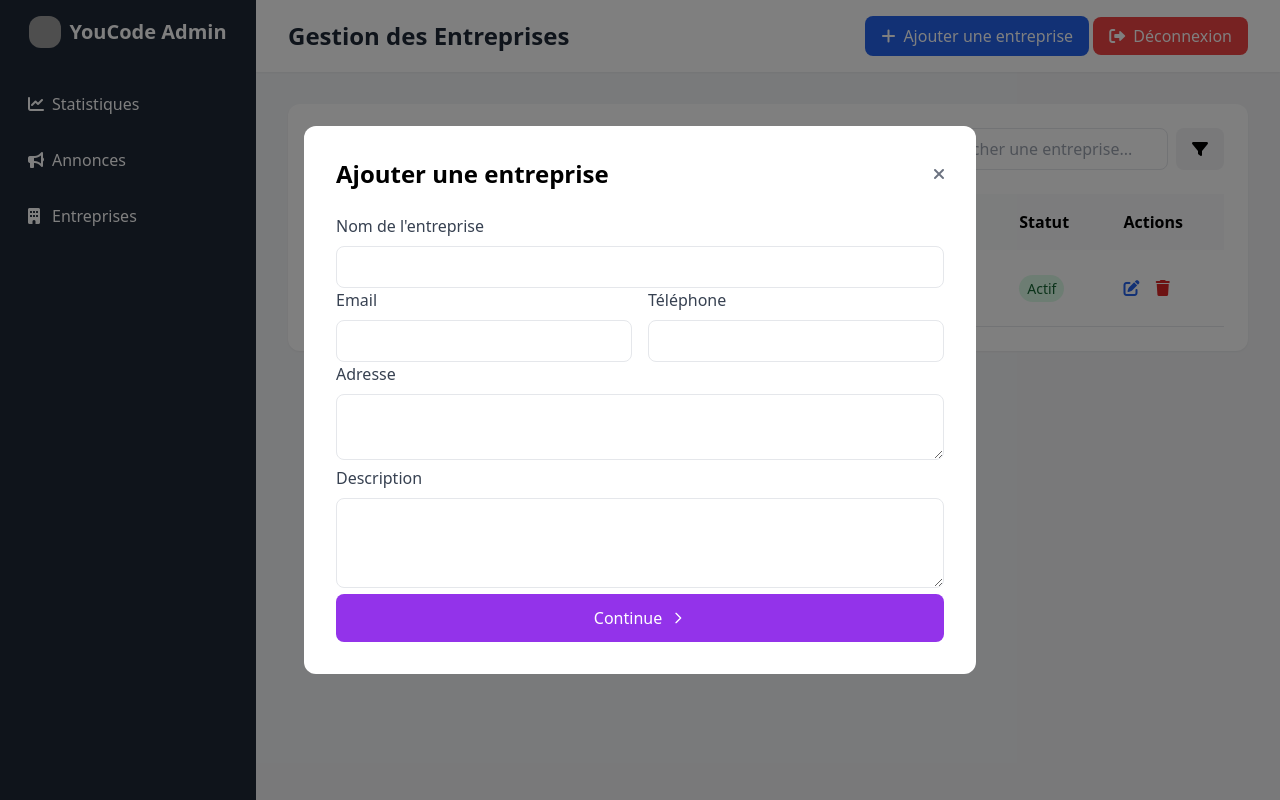
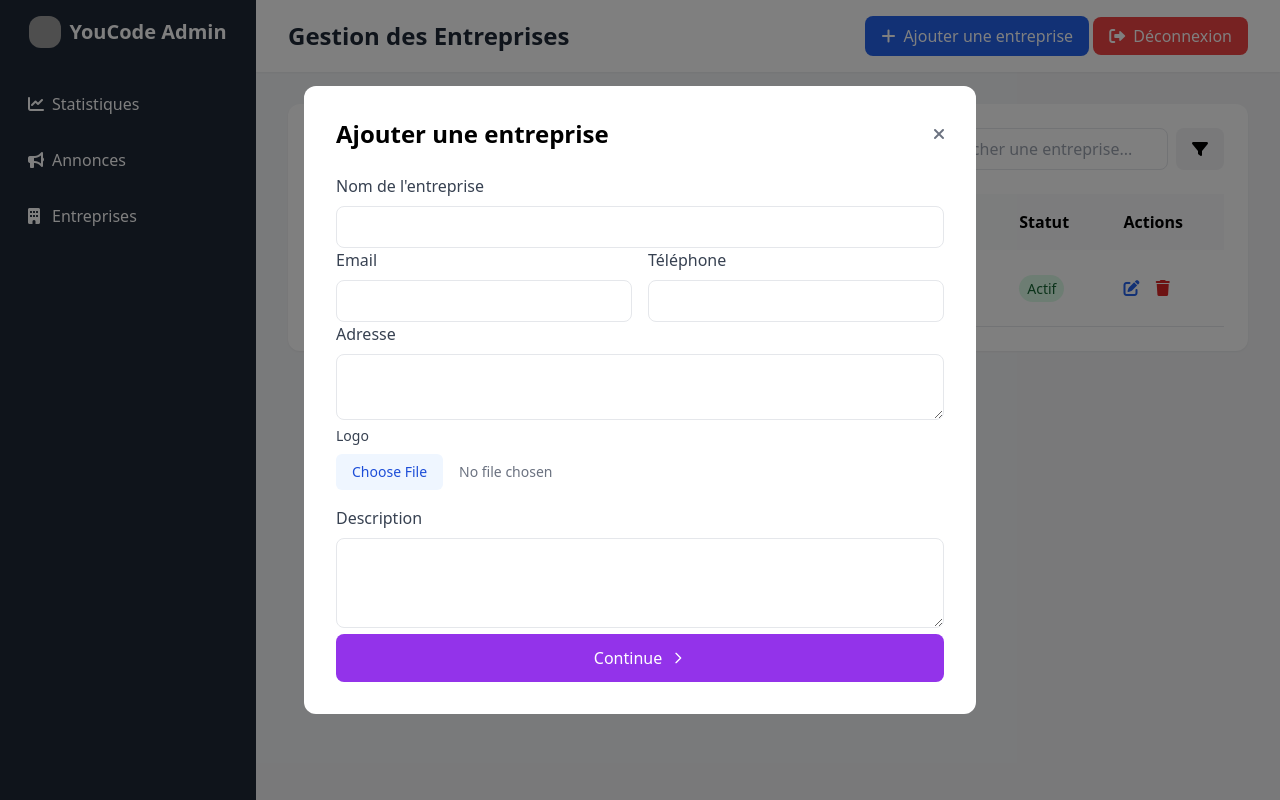
Before and after one commit to issam-mhj/JobDating, a PHP site: template app/views/companies.twig in a window 1280 px wide, after a click on "Ajouter une entreprise". Run offline with PHP 8.4, Linux system fonts and the light colour scheme; the template is opened without the code that fills it: most values are stand-ins (such as "Sample title", 1, 10 or a date in 2020); some libraries are stand-ins or nearby versions; grey boxes are pictures that could not be loaded.

Commit message:
JD-4 logo capturing

```diff
--- a/app/models/Company.php
+++ b/app/models/Company.php
@@ -7,5 +7,5 @@ use Illuminate\Database\Eloquent\Model;
 class Company extends Model
 {
     protected $table = 'companies';
-    protected $fillable = ['company_name', 'details'];
+    protected $fillable = ['company_name', 'email', 'number', 'location', 'logo', 'details'];
 }
--- a/app/views/companies.twig
+++ b/app/views/companies.twig
@@ -81,7 +81,7 @@
 	</div>
 
 	<!-- Add Company Modal -->
-	<form id="signInForm" action="/Admin/Companies" method="POST" class="space-y-6">
+	<form id="signInForm" action="/Admin/Companies" method="POST" class="space-y-6" enctype="multipart/form-data">
 		<div id="addCompanyModal" class="fixed inset-0 bg-black bg-opacity-50 flex items-center justify-center hidden">
 			<div class="bg-white rounded-xl p-8 max-w-2xl w-full">
 				<div class="flex justify-between items-center mb-6">
@@ -98,16 +98,28 @@
 					<div class="grid grid-cols-2 gap-4">
 						<div>
 							<label class="block text-gray-700 mb-2">Email</label>
-							<input type="email" class="w-full p-2 border rounded-lg" required>
+							<input type="email" name="email" class="w-full p-2 border rounded-lg" required>
 						</div>
 						<div>
 							<label class="block text-gray-700 mb-2">Téléphone</label>
-							<input type="tel" class="w-full p-2 border rounded-lg" required>
+							<input type="tel" name="tel" class="w-full p-2 border rounded-lg" required>
 						</div>
 					</div>
 					<div>
 						<label class="block text-gray-700 mb-2">Adresse</label>
-						<textarea class="w-full p-2 border rounded-lg" rows="2" required></textarea>
+						<textarea class="w-full p-2 border rounded-lg" name="location" rows="2" required></textarea>
+					</div>
+					<div class="mb-4">
+						<label class="block text-gray-700 text-sm font-medium mb-2" for="logo">
+						Logo
+						</label>
+						<input
+							type="file"
+							id="logo"
+							name="logo"
+							required
+							class="block w-full text-sm text-gray-500 file:mr-4 file:py-2 file:px-4 file:rounded-md file:border-0 file:text-sm file:font-medium file:bg-blue-50 file:text-blue-700 hover:file:bg-blue-100"
+						>
 					</div>
 					<div>
 						<label class="block text-gray-700 mb-2">Description</label>
```
Also changed, not shown: app/controllers/back/CompanyController.php (+19 -1 lines), database/migrations/announcements.php (+6 -3 lines), database/migrations/companies.php (+6 -3 lines), public/assets/uploads/Capture d'écran 2024-10-18 172109.png (added).
